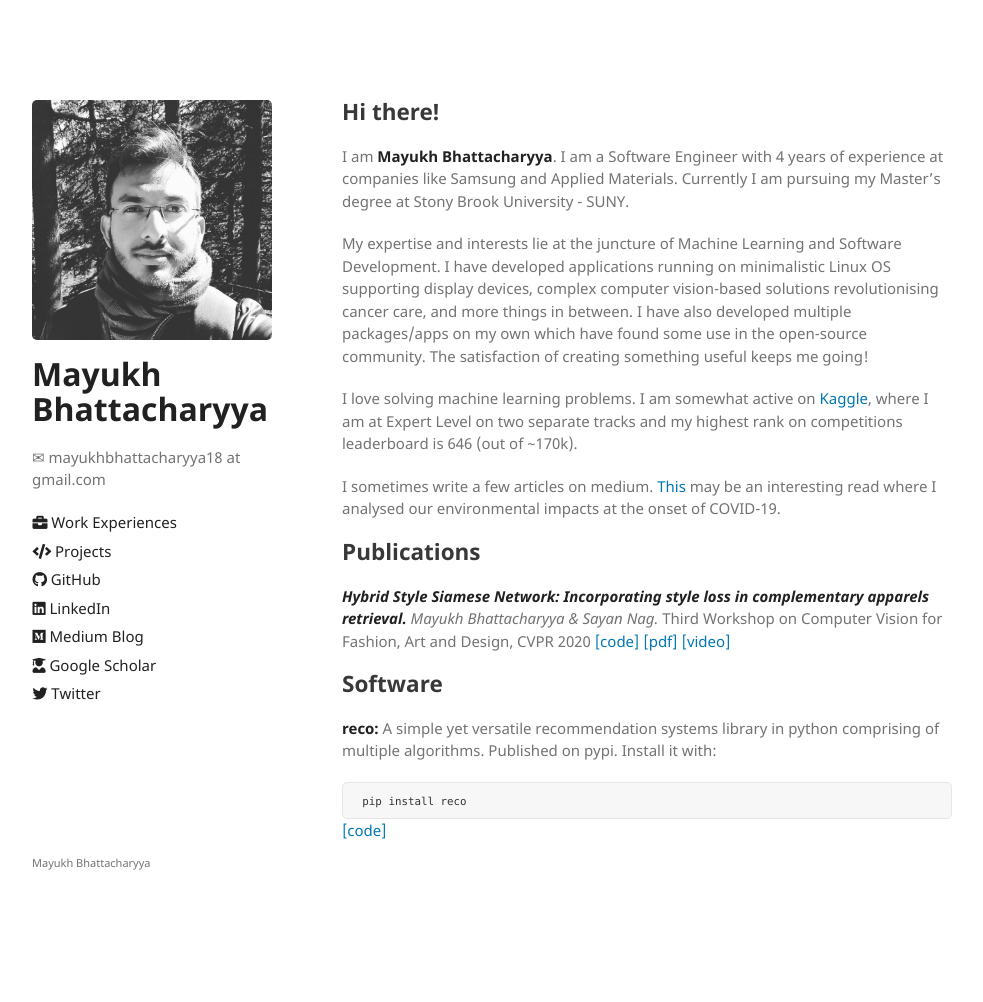
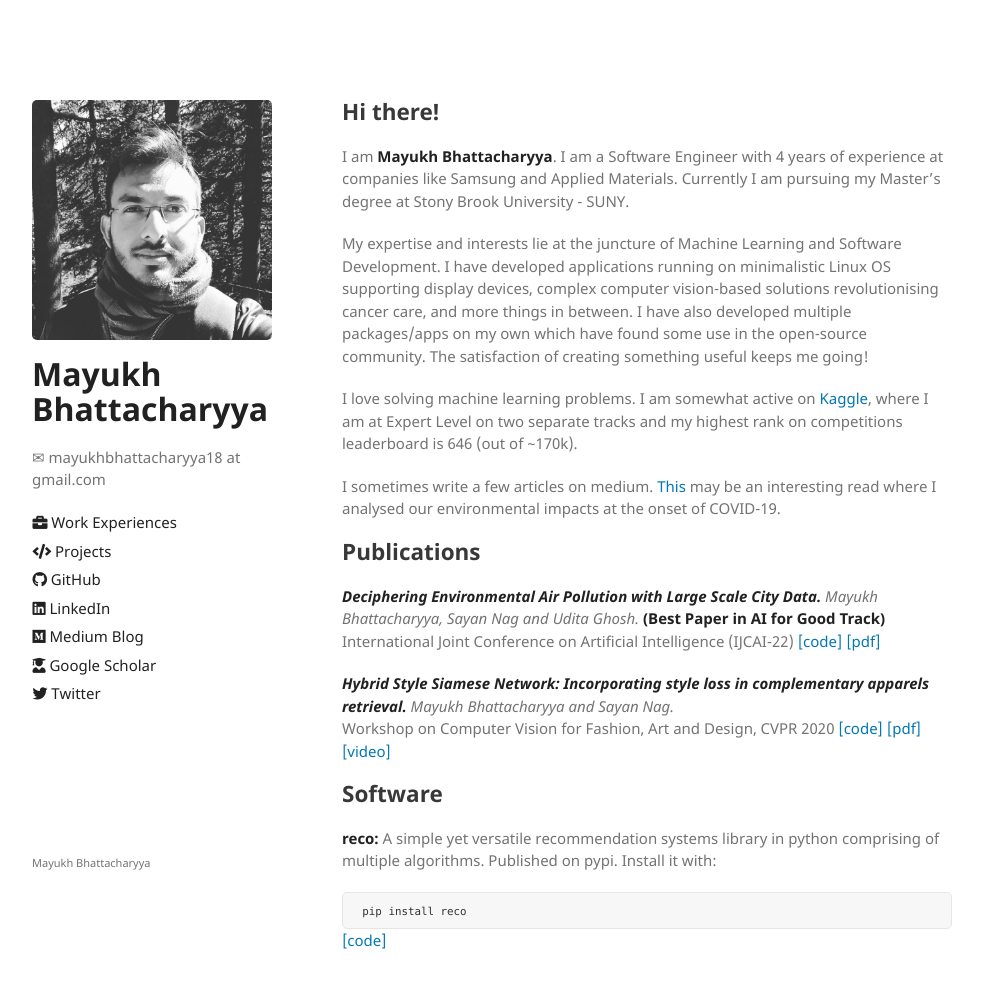
Before and after one commit to mayukh18/mayukh18.github.io, a Jekyll site: the page built from index.md, in a window 1280 px wide. Shown: the whole page, without its empty margins (118-1101 px from the left). Built offline with Jekyll 4.4.1, drawn with Linux system fonts in a browser that asks for light colours; the repository's description, which GitHub fills in, is left out.

Commit message:
added deap paper

```diff
--- a/index.md
+++ b/index.md
@@ -22,9 +22,16 @@ I sometimes write a few articles on medium. [This](https://towardsdatascience.co
 
 ## Publications
 
+***Deciphering Environmental Air Pollution with Large Scale City Data.***
+*Mayukh Bhattacharyya, Sayan Nag and Udita Ghosh.* **(Best Paper in AI for Good Track)**\
+International Joint Conference on Artificial Intelligence (IJCAI-22)
+[[code]](https://github.com/mayukh18/DEAP)
+[[pdf]](https://www.ijcai.org/proceedings/2022/0698.pdf)
+<!--[[video]](https://www.youtube.com/watch?v=AyBzlWVhkRw)-->
+
 ***Hybrid Style Siamese Network: Incorporating style loss in complementary apparels retrieval.***
-*Mayukh Bhattacharyya & Sayan Nag.*
-Third Workshop on Computer Vision for Fashion, Art and Design, CVPR 2020
+*Mayukh Bhattacharyya and Sayan Nag.*\
+Workshop on Computer Vision for Fashion, Art and Design, CVPR 2020
 [[code]](https://github.com/mayukh18/Hybrid-Style-Siamese-Network)
 [[pdf]](https://arxiv.org/pdf/1912.05014.pdf)
 [[video]](https://www.youtube.com/watch?v=AyBzlWVhkRw)
```
